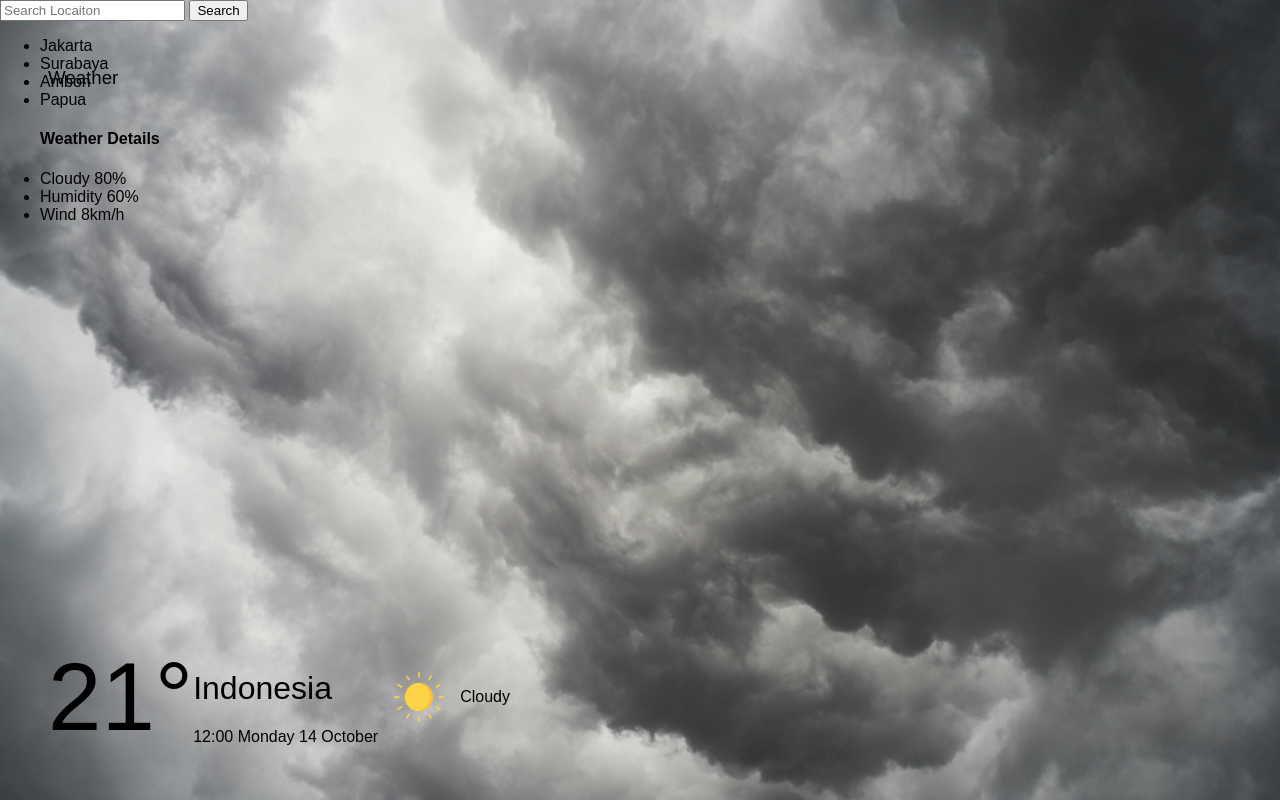
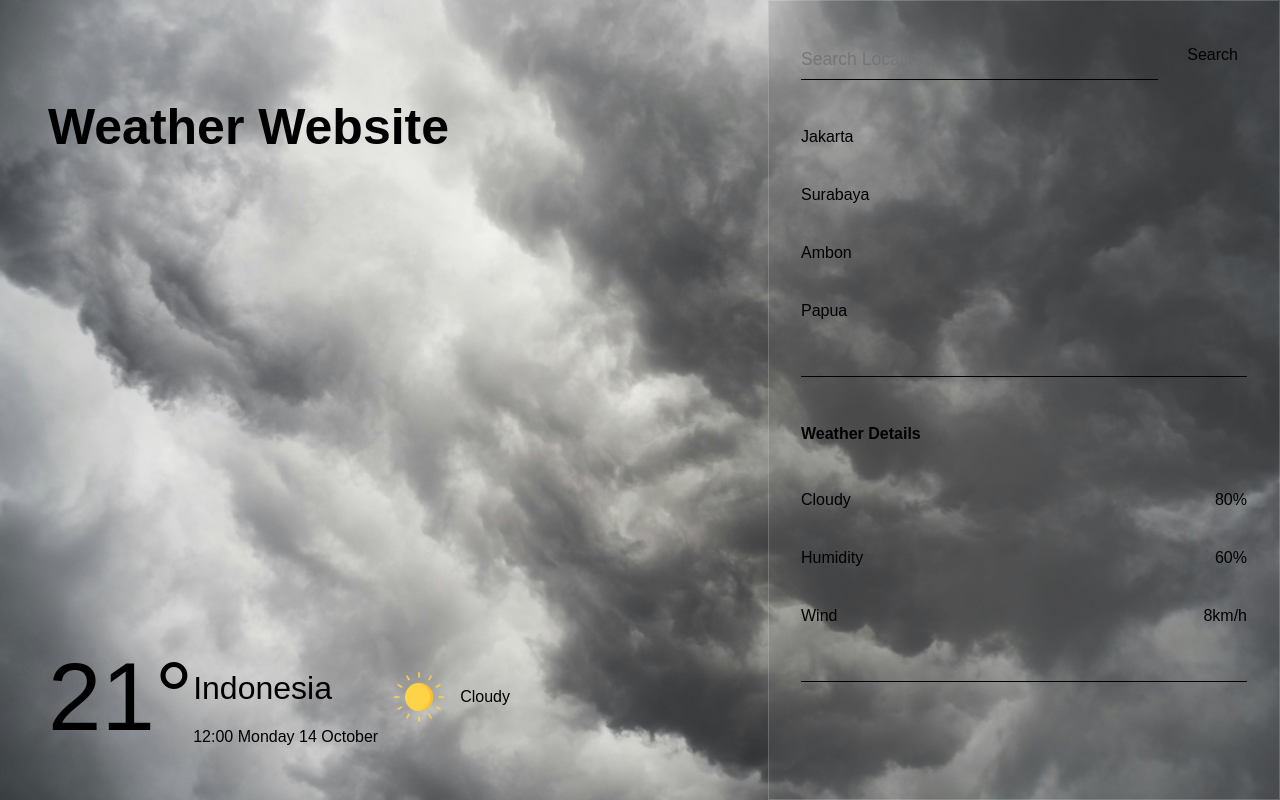
Before and after one commit to oscaroraplean8/Weather-Apps, a plain HTML site: page index.html in a window 1280 px wide. Drawn offline with Linux system fonts and the light colour scheme.

Commit message:
html dan css selesai

```diff
--- a/index.html
+++ b/index.html
@@ -9,7 +9,7 @@
 <body>
     <div class="weather-app">
         <div class="container">
-            <h3 class="brand">Weather</h3>
+            <h3 class="brand"><b>Weather Website</b></h3>
             <div>
                 <h1 class="temp">21&#176</h1>
                 <div class="city-name">
--- a/styles.css
+++ b/styles.css
@@ -6,6 +6,10 @@ body {
     margin: 0;
     font-family: sans-serif;
     background: #111;
+}
+
+.brand {
+    font-size: 50px;
 }
 
 h1, h3 {
@@ -72,5 +76,80 @@ h1, h3 {
 }
 
 .panel {
+    position: absolute;
+    width: 40%;
+    height: 100%;
+    top: 0;
+    right: 0;
+    background: rgba(110, 110, 110, 0.25);
+    box-shadow: rgba(0, 0, 0, 0.3);
+    backdrop filter: blur(10px);
+    -webkit-backdrop-filter :blur(10px);
+    border: 1px solid
+    rgba(255, 255, 255, 0.18);
+    z-index: 1;
+    padding: 3em 2em;
+    overflow-Y: scroll;
+}
 
+.panel form {
+    margin-bottom: 3em;
 }
+
+.submit {
+    position: absolute;
+    height:60px;
+    border-radius: 10%;
+    top: 24px;
+    right: 35px;
+    padding: 1,5em;
+    margin: 0;
+    background: #ffffff00;
+    color: rgb(3, 3, 3);
+    cursor: pointer;
+    font-size: 1em;
+    transition: 0.4ms;
+    border: none;
+}
+
+.submit:hover {
+    background: #ffffff2e;
+}
+
+.search {
+    border: none;
+    background: none;
+    border-bottom: 1px solid;
+    padding: 0 1em 0.5em 0;
+    width: 80%;
+    font-size: 1.1em;
+}
+
+.panel ul {
+    padding: 0 0 1em 0;
+    margin: 2em 0;
+    border-bottom: 1px solid;
+}
+
+.panel ul li {
+    margin: 2.5em 0;
+}
+
+.panel ul h4 {
+    margin: 3em 0;
+}
+
+.city {
+    display: block;
+    cursor: pointer;
+}
+
+.city:hover {
+    color: #00000084;
+}
+
+.details li {
+    display: flex;
+    justify-content: space-between;
+    align-items: center;
+}
```
